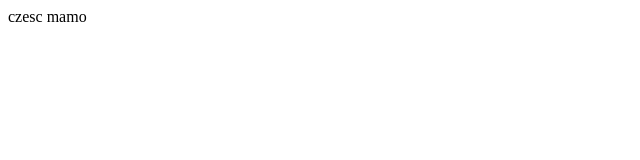
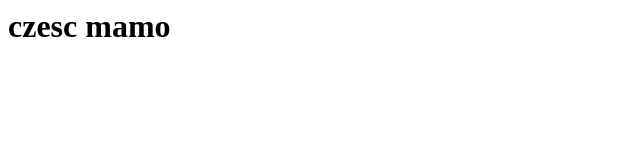
Before and after one commit to k0mmsussert0d/julia-blog, a plain HTML site: page index.html in a window 1280 px wide. Shown: the whole page, without its empty margins (0-640 px from the left). Drawn offline with Linux system fonts and the light colour scheme.

Commit message:
added header

```diff
--- a/index.html
+++ b/index.html
@@ -1,5 +1,5 @@
 <html>
 <body>
-czesc mamo
+<h1>czesc mamo</h1>
 </body>
 </html>
```
